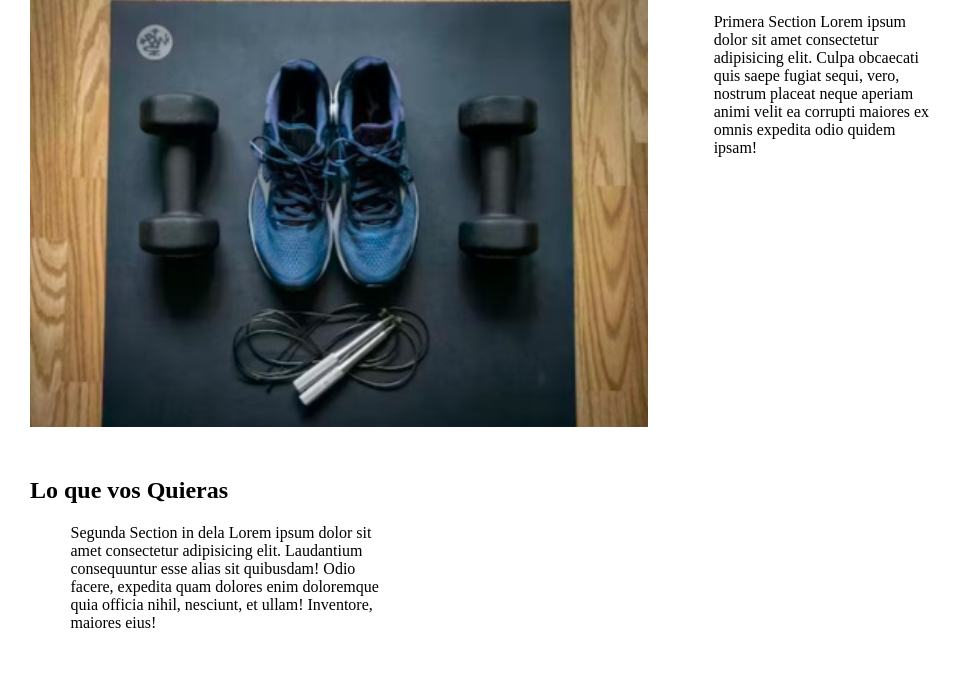
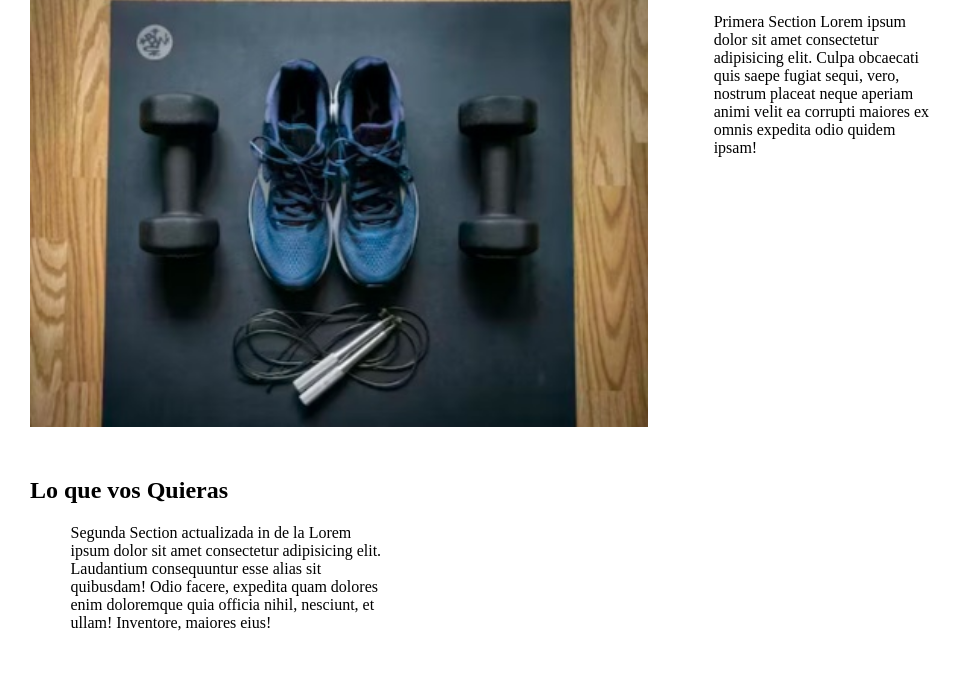
Before and after one commit to onillgtrade/look-html-and-css, a plain HTML site: page src/index.html in a window 1280 px wide. Shown: the part 103-778 px from the top of the page, without its empty margins (0-962 px from the left). Drawn offline with Linux system fonts and the light colour scheme.

Commit message:
texto modificado en segunda imagen

```diff
--- a/src/index.html
+++ b/src/index.html
@@ -25,7 +25,7 @@
         </section>
         <section class="secondsection">
             <h2>Lo que vos Quieras</h2>
-            <p class="textou">Segunda Section in  dela Lorem ipsum dolor sit amet consectetur adipisicing elit. Laudantium consequuntur esse alias sit quibusdam! Odio facere, expedita quam dolores enim doloremque quia officia nihil, nesciunt, et ullam! Inventore, maiores eius!</p>
+            <p class="textou">Segunda Section actualizada in  de la Lorem ipsum dolor sit amet consectetur adipisicing elit. Laudantium consequuntur esse alias sit quibusdam! Odio facere, expedita quam dolores enim doloremque quia officia nihil, nesciunt, et ullam! Inventore, maiores eius!</p>
         </section>
         <section class="tercerasection">
             <article><img src="./build/img/combo2.jpg" alt="" class="imaclass">
```
